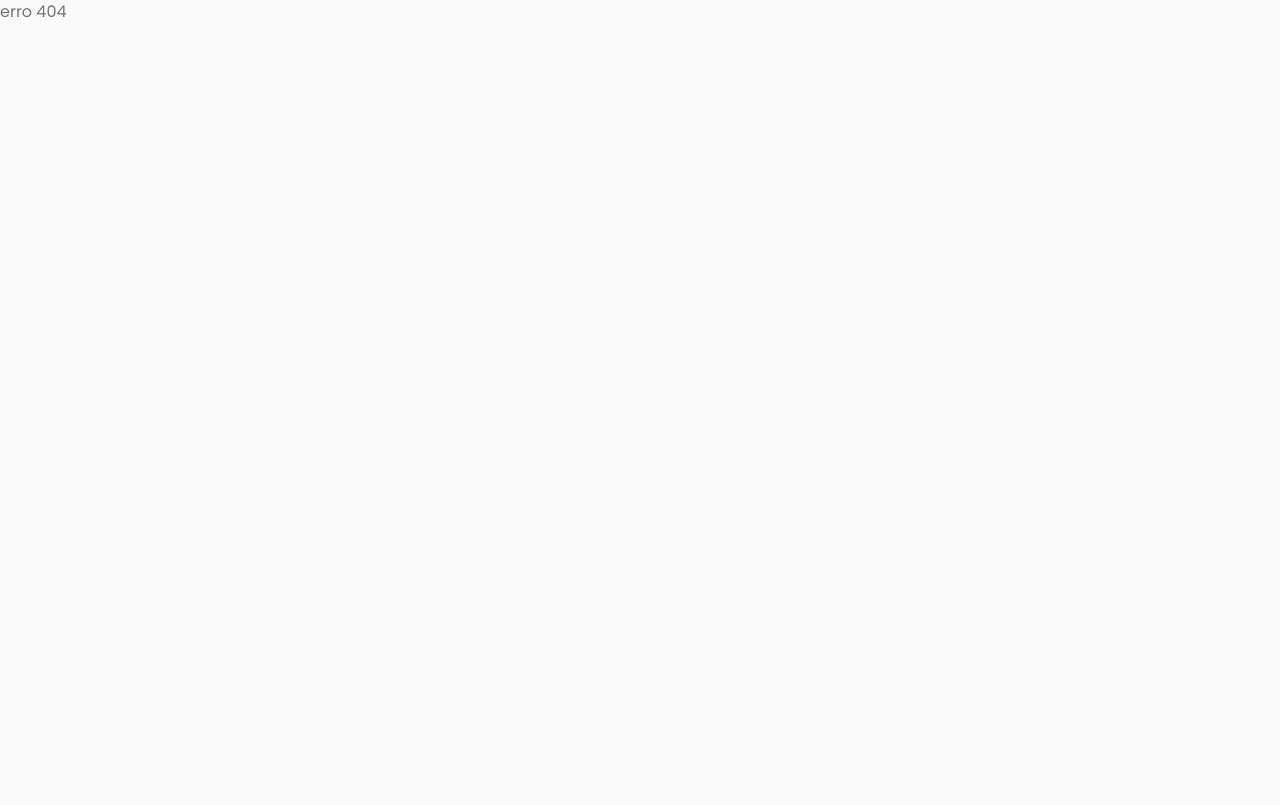
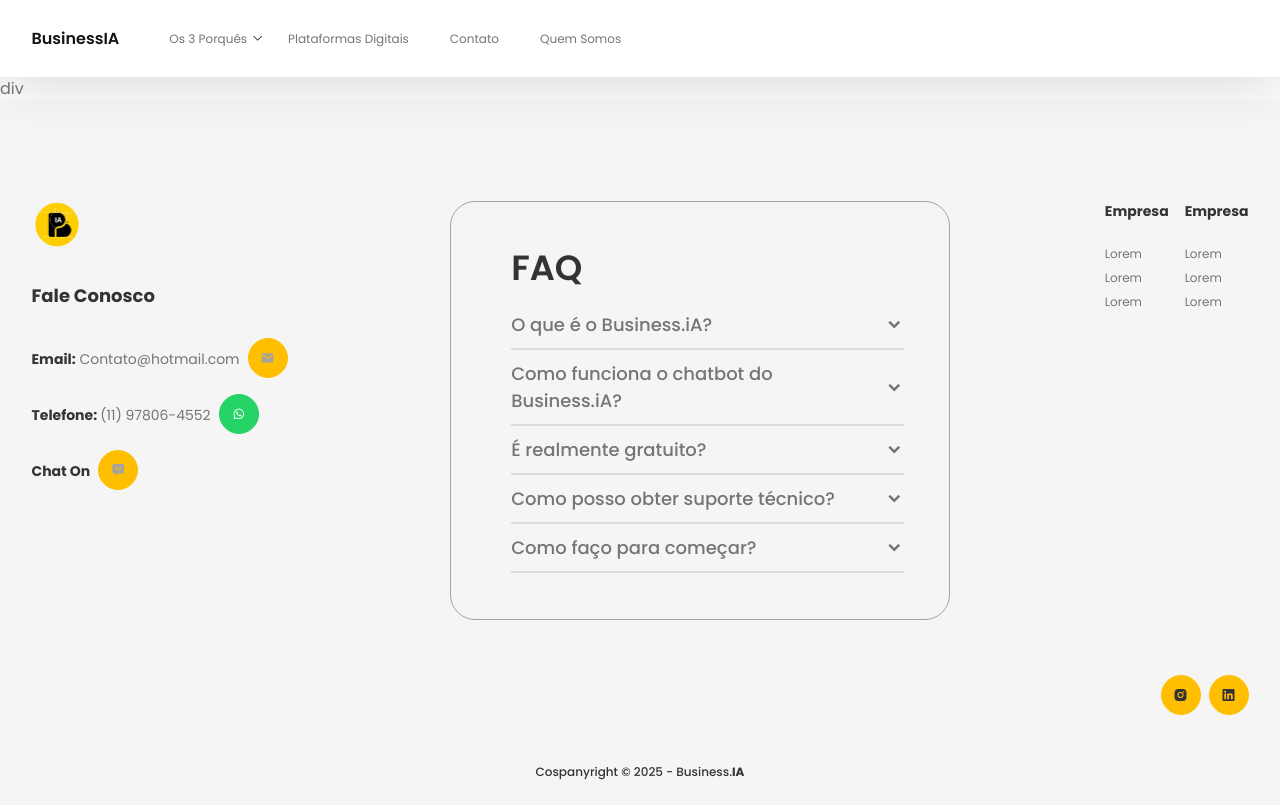
Before and after one commit to GabrielAlvesGit/BusinessIA, a React (Vite) app: page /dashboard in a window 1280 px wide. Before the commit this address had no page. Built offline with nearby package versions, Linux system fonts and the light colour scheme.

Commit message:
create Dashboard.tsx initial

```diff
--- a/index.html
+++ b/index.html
@@ -2,7 +2,7 @@
 <html lang="pt-br">
   <head>
     <meta charset="UTF-8" />
-    <link rel="icon" type="image/svg+xml" href="/public/businessIA.svg" />
+    <link rel="icon" type="image/svg+xml" href="/businessIA.svg" />
     <meta name="viewport" content="width=device-width, initial-scale=1.0" />
 
     <!--=============== BOXICONS ================-->
--- a/src/main.tsx
+++ b/src/main.tsx
@@ -8,6 +8,8 @@
 /* ============ Pages =========== */
 import Home from "./page-template/Home/Home.tsx"
 import Login from "./page-template/Login/AuthPage.tsx"
+import Dashboard from "./page-template/Dashboard/Dashboard.tsx"
+
 import WhatWeOffer from "./components/whatweoffer/WhatWeOffer.tsx"
 import Erro from "./page-template/erro/Erro.tsx"
 import ContactDetails from "./page-template/ContactDetals/ContactDetails"
@@ -42,6 +44,10 @@
         path: "whatweoffer",
         element: <WhatWeOffer />,
       },
+      {
+        path: "dashboard",
+        element: <Dashboard />,
+      },
        // 5 - nested routes - identificador único - dynamic routes
       {
         path: "/contato/:id",
--- /dev/null
+++ b/src/page-template/Dashboard/Dashboard.tsx
@@ -0,0 +1,13 @@
+import React from 'react';
+
+const Dashboard: React.FC = () => {
+  return (
+    <section className="dashboard">
+     <div className="dashboard__">
+    div
+     </div>
+    </section>
+  );
+};
+
+export default Dashboard;
```
Also changed, not shown: src/styles/scss/pages/_dashboard.scss (added).
